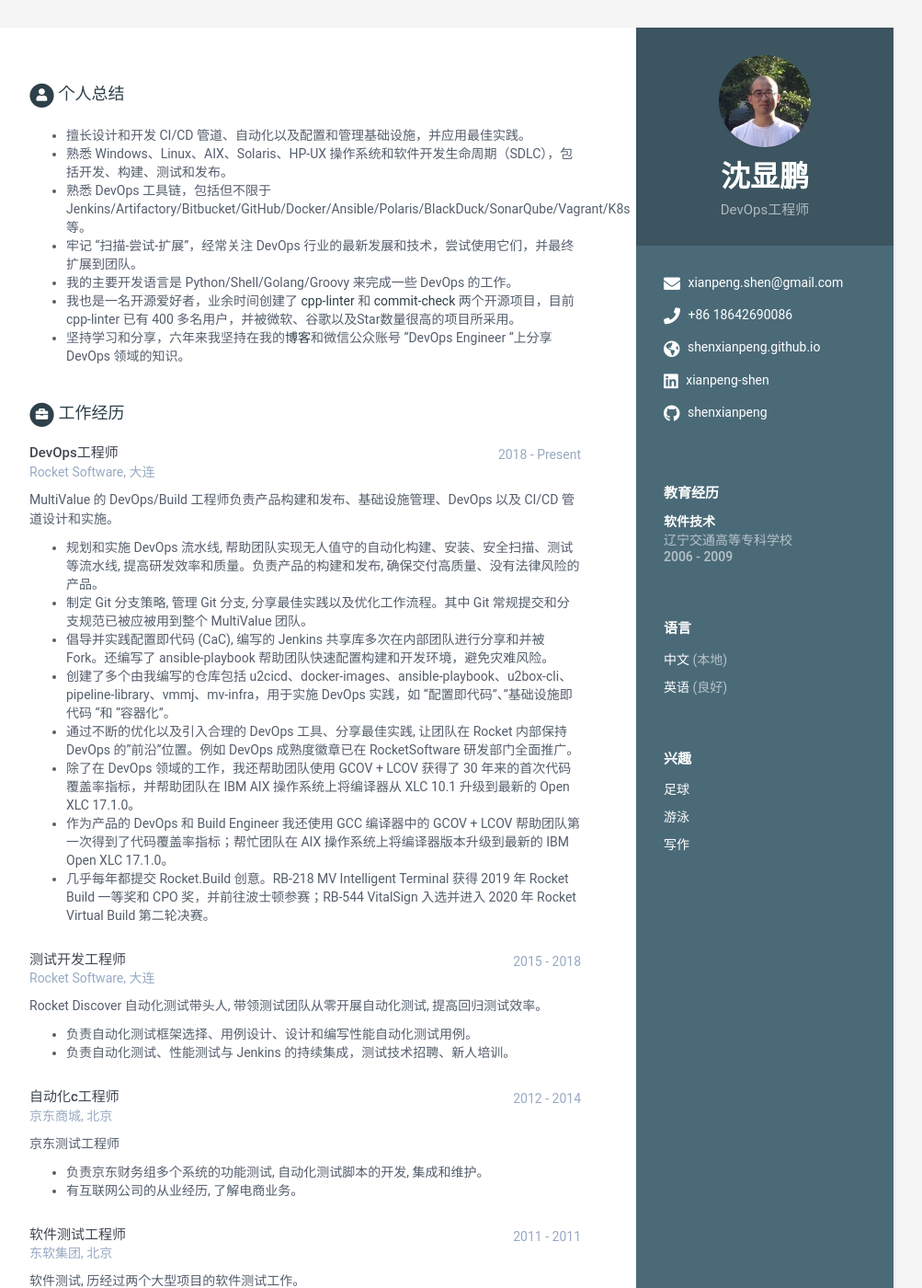
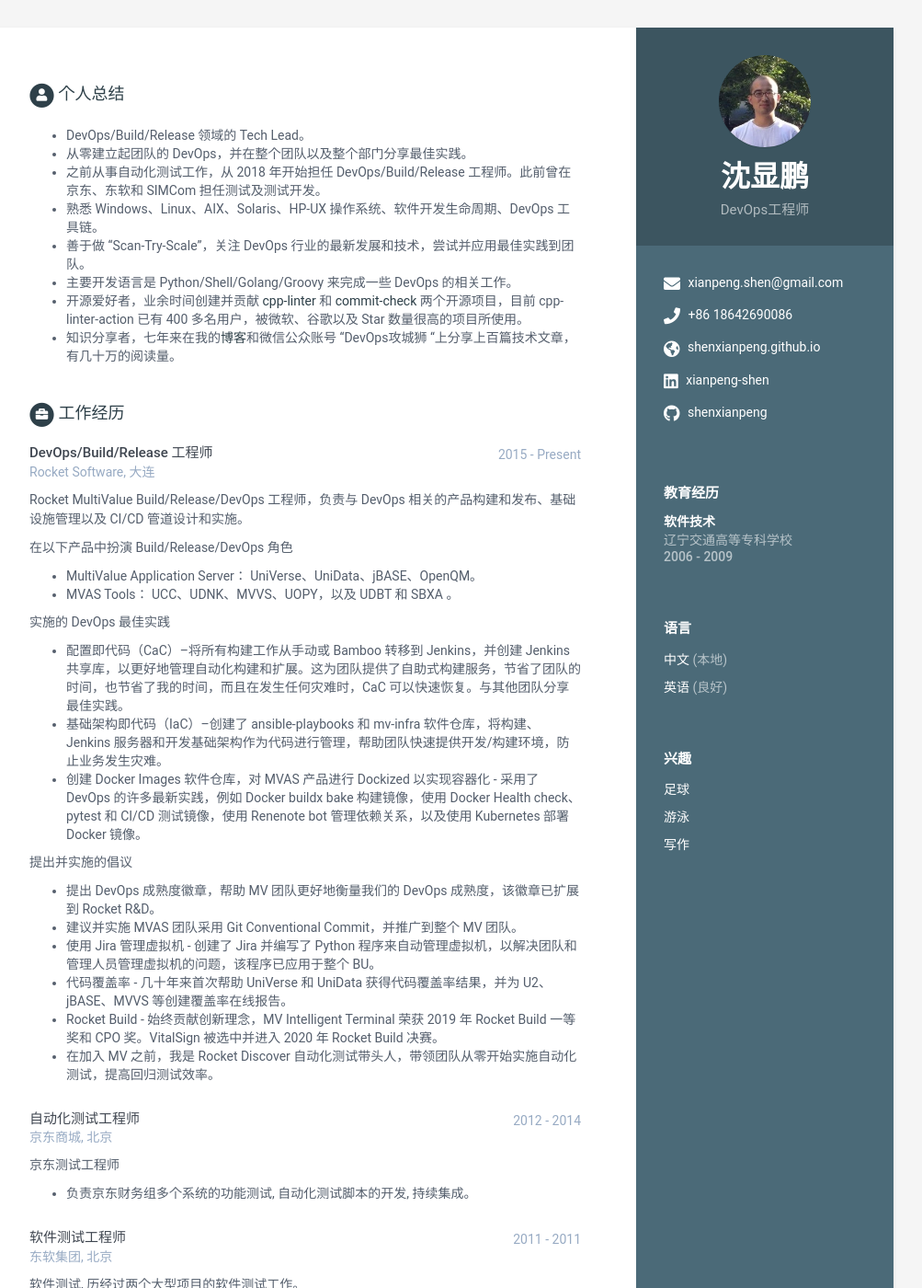
Before and after one commit to shenxianpeng/resume-cn, a Jekyll site: the page built from index.html, in a window 1280 px wide and 1400 px high. Shown: the whole window at 92% size, without its empty margins (168-1171 px from the left). Built offline with Jekyll 4.4.1, drawn with Linux system fonts in a browser that asks for light colours.

Commit message:
Update resume

```diff
--- a/_data/data.yml
+++ b/_data/data.yml
@@ -44,13 +44,14 @@ sidebar:
 career-profile:
     title: 个人总结
     summary: |
-      - 擅长设计和开发 CI/CD 管道、自动化以及配置和管理基础设施，并应用最佳实践。
-      - 熟悉 Windows、Linux、AIX、Solaris、HP-UX 操作系统和软件开发生命周期（SDLC），包括开发、构建、测试和发布。
-      - 熟悉 DevOps 工具链，包括但不限于 Jenkins/Artifactory/Bitbucket/GitHub/Docker/Ansible/Polaris/BlackDuck/SonarQube/Vagrant/K8s 等。
-      - 牢记 "扫描-尝试-扩展"，经常关注 DevOps 行业的最新发展和技术，尝试使用它们，并最终扩展到团队。
-      - 我的主要开发语言是 Python/Shell/Golang/Groovy 来完成一些 DevOps 的工作。
-      - 我也是一名开源爱好者，业余时间创建了 [cpp-linter](https://github.com/cpp-linter) 和 [commit-check](https://github.com/commit-check) 两个开源项目，目前 cpp-linter 已有 400 多名用户，并被微软、谷歌以及Star数量很高的项目所采用。
-      - 坚持学习和分享，六年来我坚持在我的[博客](https://shenxianpeng.github.io)和微信公众账号 "DevOps Engineer "上分享 DevOps 领域的知识。
+      - DevOps/Build/Release 领域的 Tech Lead。
+      - 从零建立起团队的 DevOps，并在整个团队以及整个部门分享最佳实践。
+      - 之前从事自动化测试工作，从 2018 年开始担任 DevOps/Build/Release 工程师。此前曾在京东、东软和 SIMCom 担任测试及测试开发。
+      - 熟悉 Windows、Linux、AIX、Solaris、HP-UX 操作系统、软件开发生命周期、DevOps 工具链。
+      - 善于做 "Scan-Try-Scale"，关注 DevOps 行业的最新发展和技术，尝试并应用最佳实践到团队。
+      - 主要开发语言是 Python/Shell/Golang/Groovy 来完成一些 DevOps 的相关工作。
+      - 开源爱好者，业余时间创建并贡献 [cpp-linter](https://github.com/cpp-linter) 和 [commit-check](https://github.com/commit-check) 两个开源项目，目前 cpp-linter-action 已有 400 多名用户，被微软、谷歌以及 Star 数量很高的项目所使用。
+      - 知识分享者，七年来在我的[博客](https://shenxianpeng.github.io)和微信公众账号 "DevOps攻城狮 "上分享上百篇技术文章，有几十万的阅读量。
 
 education:
     - degree: 软件技术
@@ -59,38 +60,39 @@ education:
       details: |
 
 experiences:
-    - role: DevOps工程师
-      time: 2018 - Present
+    - role: DevOps/Build/Release 工程师
+      time: 2015 - Present
       company: Rocket Software, 大连
       details: |
-        MultiValue 的 DevOps/Build 工程师负责产品构建和发布、基础设施管理、DevOps 以及 CI/CD 管道设计和实施。
+        Rocket MultiValue Build/Release/DevOps 工程师，负责与 DevOps 相关的产品构建和发布、基础设施管理以及 CI/CD 管道设计和实施。
 
-          - 规划和实施 DevOps 流水线, 帮助团队实现无人值守的自动化构建、安装、安全扫描、测试等流水线, 提高研发效率和质量。负责产品的构建和发布, 确保交付高质量、没有法律风险的产品。
-          - 制定 Git 分支策略, 管理 Git 分支, 分享最佳实践以及优化工作流程。其中 Git 常规提交和分支规范已被应被用到整个 MultiValue 团队。
-          - 倡导并实践配置即代码 (CaC), 编写的 Jenkins 共享库多次在内部团队进行分享和并被 Fork。还编写了 ansible-playbook 帮助团队快速配置构建和开发环境，避免灾难风险。
-          - 创建了多个由我编写的仓库包括 u2cicd、docker-images、ansible-playbook、u2box-cli、pipeline-library、vmmj、mv-infra，用于实施 DevOps 实践，如 "配置即代码"、"基础设施即代码 "和 "容器化"。
-          - 通过不断的优化以及引入合理的 DevOps 工具、分享最佳实践, 让团队在 Rocket 内部保持 DevOps 的"前沿"位置。例如 DevOps 成熟度徽章已在 RocketSoftware 研发部门全面推广。
-          - 除了在 DevOps 领域的工作，我还帮助团队使用 GCOV + LCOV 获得了 30 年来的首次代码覆盖率指标，并帮助团队在 IBM AIX 操作系统上将编译器从 XLC 10.1 升级到最新的 Open XLC 17.1.0。
-          - 作为产品的 DevOps 和 Build Engineer 我还使用 GCC 编译器中的 GCOV + LCOV 帮助团队第一次得到了代码覆盖率指标；帮忙团队在 AIX 操作系统上将编译器版本升级到最新的 IBM Open XLC 17.1.0。
-          - 几乎每年都提交 Rocket.Build 创意。RB-218 MV Intelligent Terminal 获得 2019 年 Rocket Build 一等奖和 CPO 奖，并前往波士顿参赛；RB-544 VitalSign 入选并进入 2020 年 Rocket Virtual Build 第二轮决赛。
+        在以下产品中扮演 Build/Release/DevOps 角色
 
-    - role: 测试开发工程师
-      time: 2015 - 2018
-      company: Rocket Software, 大连
-      details: |
-        Rocket Discover 自动化测试带头人, 带领测试团队从零开展自动化测试, 提高回归测试效率。
+          - MultiValue Application Server： UniVerse、UniData、jBASE、OpenQM。
+          - MVAS Tools： UCC、UDNK、MVVS、UOPY，以及 UDBT 和 SBXA 。
 
-          - 负责自动化测试框架选择、用例设计、设计和编写性能自动化测试用例。
-          - 负责自动化测试、性能测试与 Jenkins 的持续集成，测试技术招聘、新人培训。
+        实施的 DevOps 最佳实践
 
-    - role: 自动化c工程师
+          - 配置即代码（CaC）--将所有构建工作从手动或 Bamboo 转移到 Jenkins，并创建 Jenkins 共享库，以更好地管理自动化构建和扩展。这为团队提供了自助式构建服务，节省了团队的时间，也节省了我的时间，而且在发生任何灾难时，CaC 可以快速恢复。与其他团队分享最佳实践。
+          - 基础架构即代码（IaC）--创建了 ansible-playbooks 和 mv-infra 软件仓库，将构建、Jenkins 服务器和开发基础架构作为代码进行管理，帮助团队快速提供开发/构建环境，防止业务发生灾难。
+          - 创建 Docker Images 软件仓库，对 MVAS 产品进行 Dockized 以实现容器化 - 采用了 DevOps 的许多最新实践，例如 Docker buildx bake 构建镜像，使用 Docker Health check、pytest 和 CI/CD 测试镜像，使用 Renenote bot 管理依赖关系，以及使用 Kubernetes 部署 Docker 镜像。
+
+        提出并实施的倡议
+
+          - 提出 DevOps 成熟度徽章，帮助 MV 团队更好地衡量我们的 DevOps 成熟度，该徽章已扩展到 Rocket R&D。
+          - 建议并实施 MVAS 团队采用 Git Conventional Commit，并推广到整个 MV 团队。
+          - 使用 Jira 管理虚拟机 - 创建了 Jira 并编写了 Python 程序来自动管理虚拟机，以解决团队和管理人员管理虚拟机的问题，该程序已应用于整个 BU。
+          - 代码覆盖率 - 几十年来首次帮助 UniVerse 和 UniData 获得代码覆盖率结果，并为 U2、jBASE、MVVS 等创建覆盖率在线报告。
+          - Rocket Build - 始终贡献创新理念，MV Intelligent Terminal 荣获 2019 年 Rocket Build 一等奖和 CPO 奖。VitalSign 被选中并进入 2020 年 Rocket Build 决赛。
+          - 在加入 MV 之前，我是 Rocket Discover 自动化测试带头人，带领团队从零开始实施自动化测试，提高回归测试效率。
+
+    - role: 自动化测试工程师
       time: 2012 - 2014
       company: 京东商城, 北京
       details: |
-          京东测试工程师
+        京东测试工程师
 
-          - 负责京东财务组多个系统的功能测试, 自动化测试脚本的开发, 集成和维护。
-          - 有互联网公司的从业经历, 了解电商业务。
+          - 负责京东财务组多个系统的功能测试, 自动化测试脚本的开发, 持续集成。
 
     - role: 软件测试工程师
       time: 2011 - 2011
```
